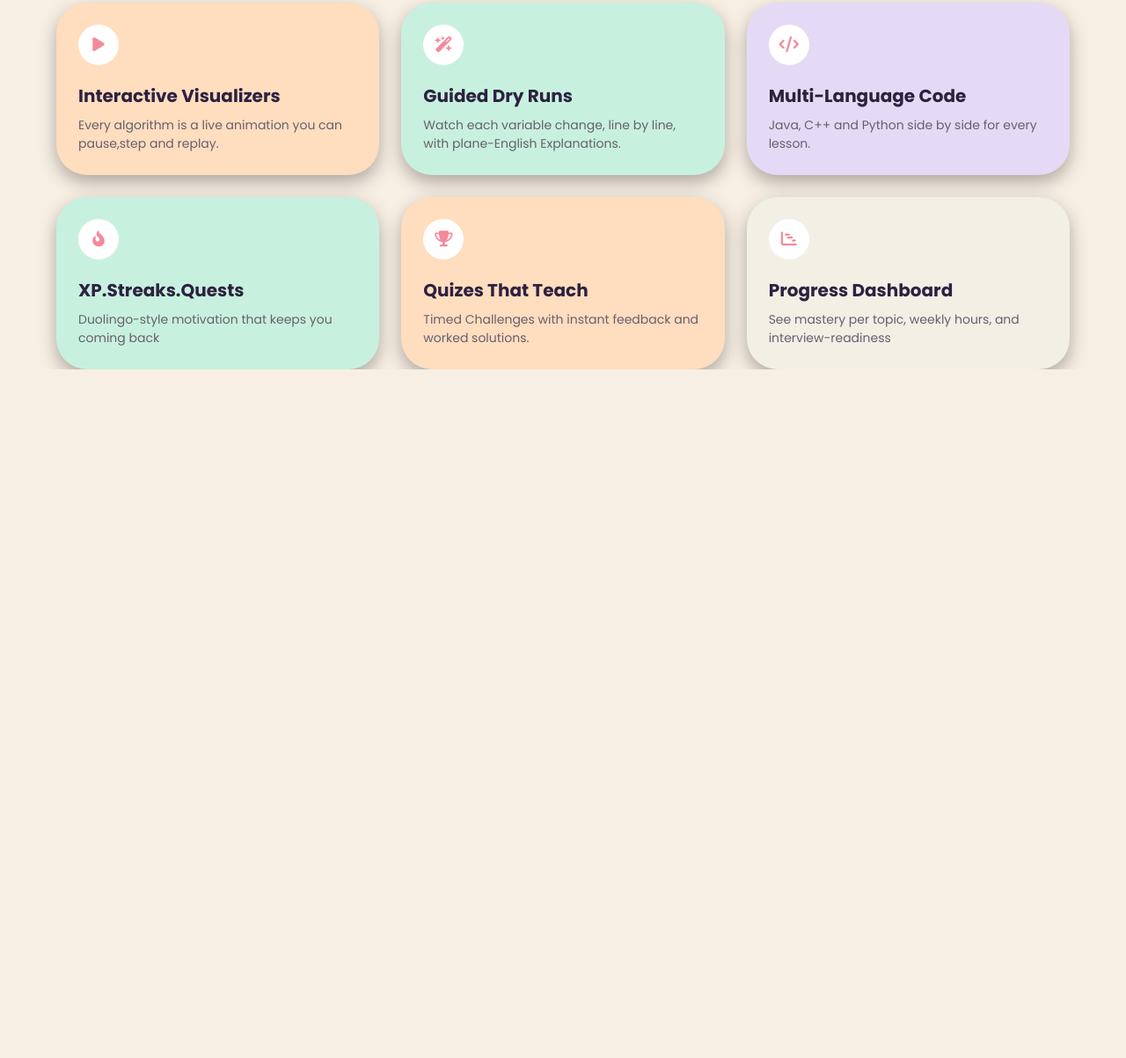
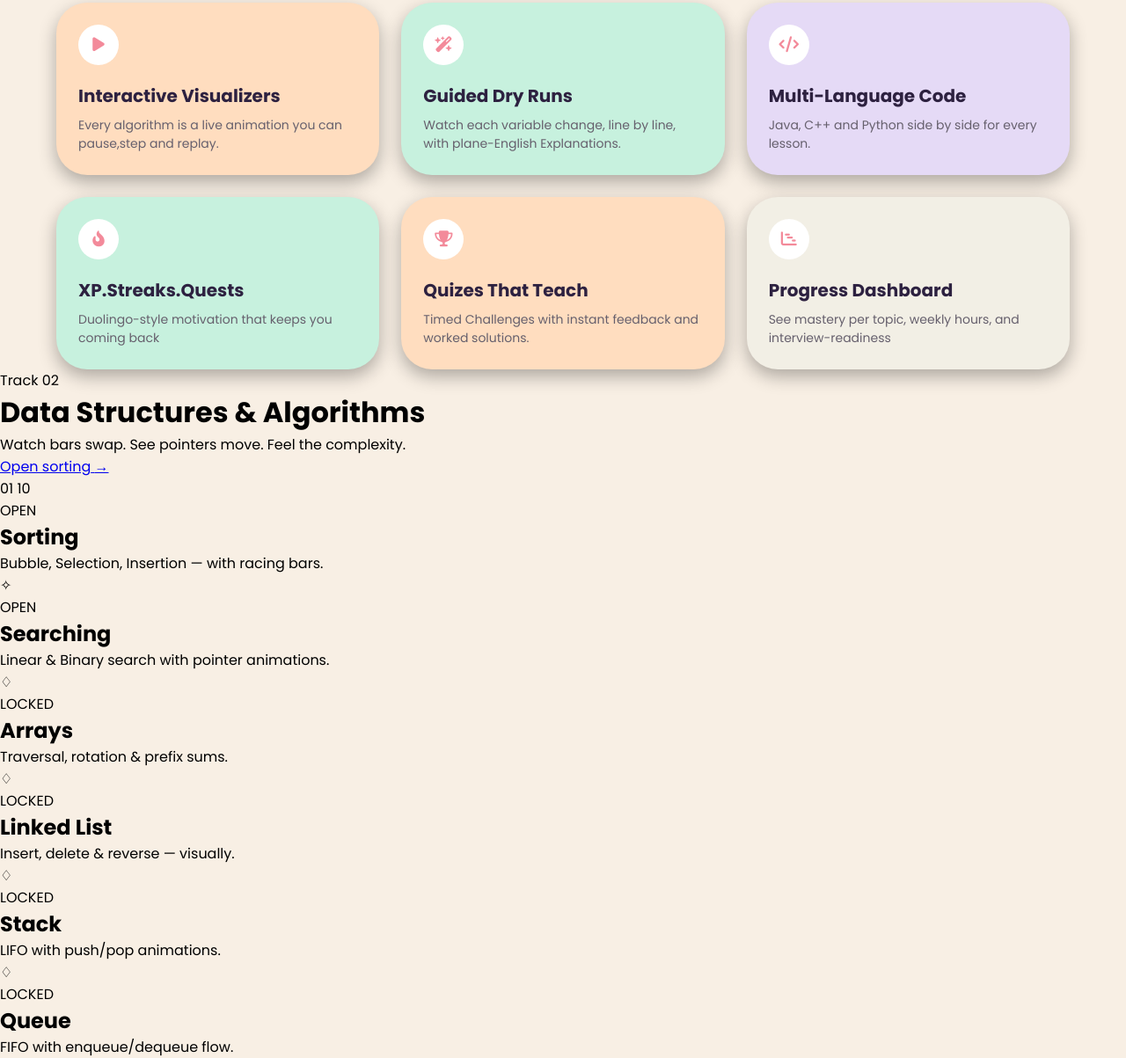
Before and after one commit to shraddhamakana12/AlgoVerse, a plain HTML site: page index.html in a window 1280 px wide. Shown: the part 1168-2371 px from the top of the page at 88% size. Before the commit the page ends 1588 px from the top, so only its background shows below. Drawn offline with Linux system fonts and the light colour scheme.

Commit message:
Update index.html

```diff
--- a/index.html
+++ b/index.html
@@ -232,6 +232,171 @@ for(i=0;i&lt;n-1;i++){
 
     </div>
 </div>
+    <main class="dsa-section">
+
+        <div class="section-header">
+
+            <div class="heading-area">
+
+                <div class="track-badge">
+                    Track 02
+                </div>
+
+                <h1>
+                    Data Structures &amp; Algorithms
+                </h1>
+
+                <p>
+                    Watch bars swap. See pointers move. Feel the complexity.
+                </p>
+
+            </div>
+
+            <a href="#" class="open-sorting">
+                Open sorting
+                <span>→</span>
+            </a>
+
+        </div>
+
+
+        <div class="cards">
+
+            <!-- Sorting -->
+            <div class="card">
+
+                <div class="card-icon sorting-icon">
+                    <span>01</span>
+                    <span>10</span>
+                </div>
+
+                <div class="status open">
+                    OPEN
+                </div>
+
+                <h2>
+                    Sorting
+                </h2>
+
+                <p>
+                    Bubble, Selection, Insertion — with racing bars.
+                </p>
+
+            </div>
+
+
+            <!-- Searching -->
+            <div class="card">
+
+                <div class="card-icon searching-icon">
+                    ✧
+                </div>
+
+                <div class="status open">
+                    OPEN
+                </div>
+
+                <h2>
+                    Searching
+                </h2>
+
+                <p>
+                    Linear &amp; Binary search with pointer animations.
+                </p>
+
+            </div>
+
+
+            <!-- Arrays -->
+            <div class="card locked">
+
+                <div class="card-icon arrays-icon">
+                    ♢
+                </div>
+
+                <div class="status">
+                    LOCKED
+                </div>
+
+                <h2>
+                    Arrays
+                </h2>
+
+                <p>
+                    Traversal, rotation &amp; prefix sums.
+                </p>
+
+            </div>
+
+
+            <!-- Linked List -->
+            <div class="card locked">
+
+                <div class="card-icon linked-icon">
+                    ♢
+                </div>
+
+                <div class="status">
+                    LOCKED
+                </div>
+
+                <h2>
+                    Linked List
+                </h2>
+
+                <p>
+                    Insert, delete &amp; reverse — visually.
+                </p>
+
+            </div>
+
+
+            <!-- Stack -->
+            <div class="card locked">
+
+                <div class="card-icon stack-icon">
+                    ♢
+                </div>
+
+                <div class="status">
+                    LOCKED
+                </div>
+
+                <h2>
+                    Stack
+                </h2>
+
+                <p>
+                    LIFO with push/pop animations.
+                </p>
+
+            </div>
+
+
+            <!-- Queue -->
+            <div class="card locked">
+
+                <div class="card-icon queue-icon">
+                    ♢
+                </div>
+
+                <div class="status">
+                    LOCKED
+                </div>
+
+                <h2>
+                    Queue
+                </h2>
+
+                <p>
+                    FIFO with enqueue/dequeue flow.
+                </p>
+
+            </div>
+
+        </div>
+
+</main>
 </body>
 
 </html>
```
